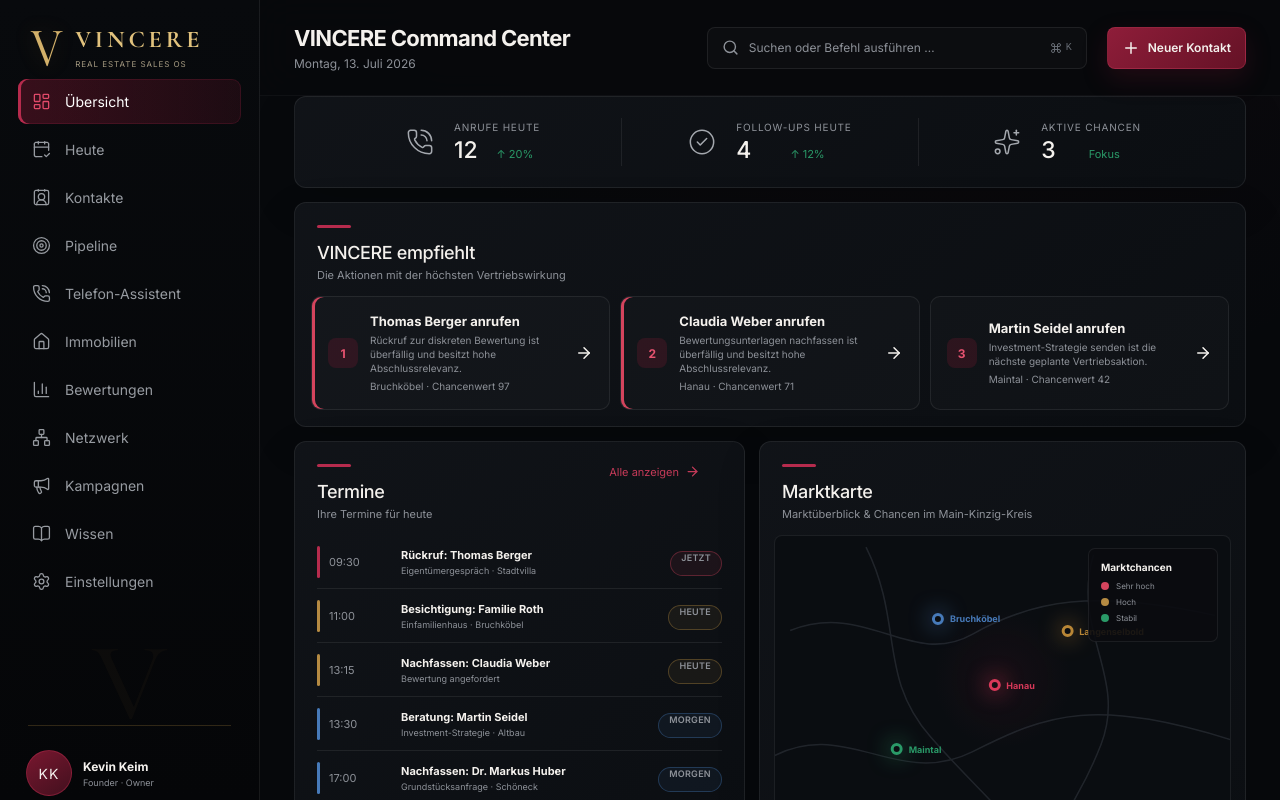
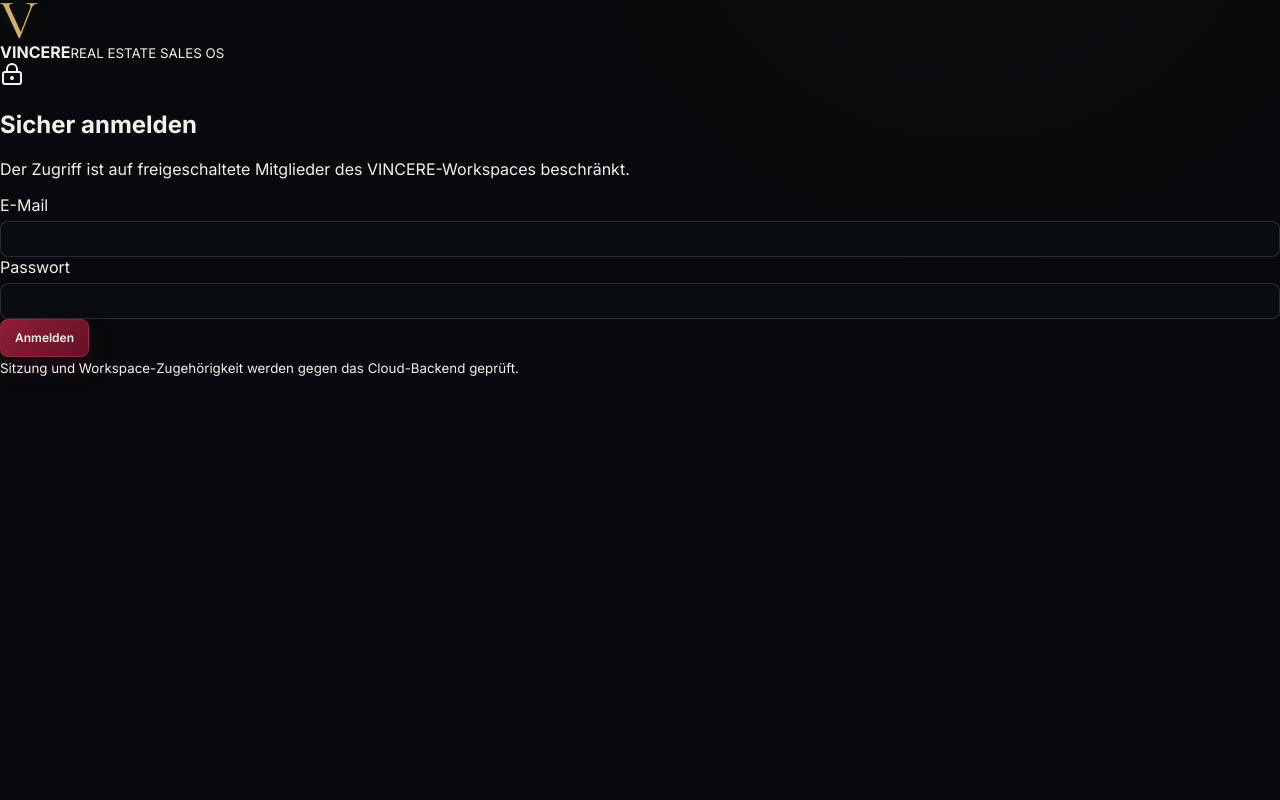
Before and after one commit to keimkevinkk-netizen/Makler-CRM-FINAL, a React (Vite) app in the folder apps/vincere/: page / in a window 1280 px wide. Shown: the top 800 px of the page. Built offline with nearby package versions, Linux system fonts and the light colour scheme; no server answers.

Commit message:
feat(vincere): wire authentication into application bootstrap

```diff
--- a/apps/vincere/src/main.tsx
+++ b/apps/vincere/src/main.tsx
@@ -2,8 +2,16 @@ import React from 'react';
 import ReactDOM from 'react-dom/client';
 import { App } from './app/App';
 import { AppStoreProvider } from './app/AppStore';
+import { AuthGate } from './auth/AuthGate';
+import { AuthProvider } from './auth/AuthContext';
 import './styles/index.css';
 
 ReactDOM.createRoot(document.getElementById('root')!).render(
-  <React.StrictMode><AppStoreProvider><App /></AppStoreProvider></React.StrictMode>,
+  <React.StrictMode>
+    <AuthProvider>
+      <AppStoreProvider>
+        <AuthGate><App /></AuthGate>
+      </AppStoreProvider>
+    </AuthProvider>
+  </React.StrictMode>,
 );
```
